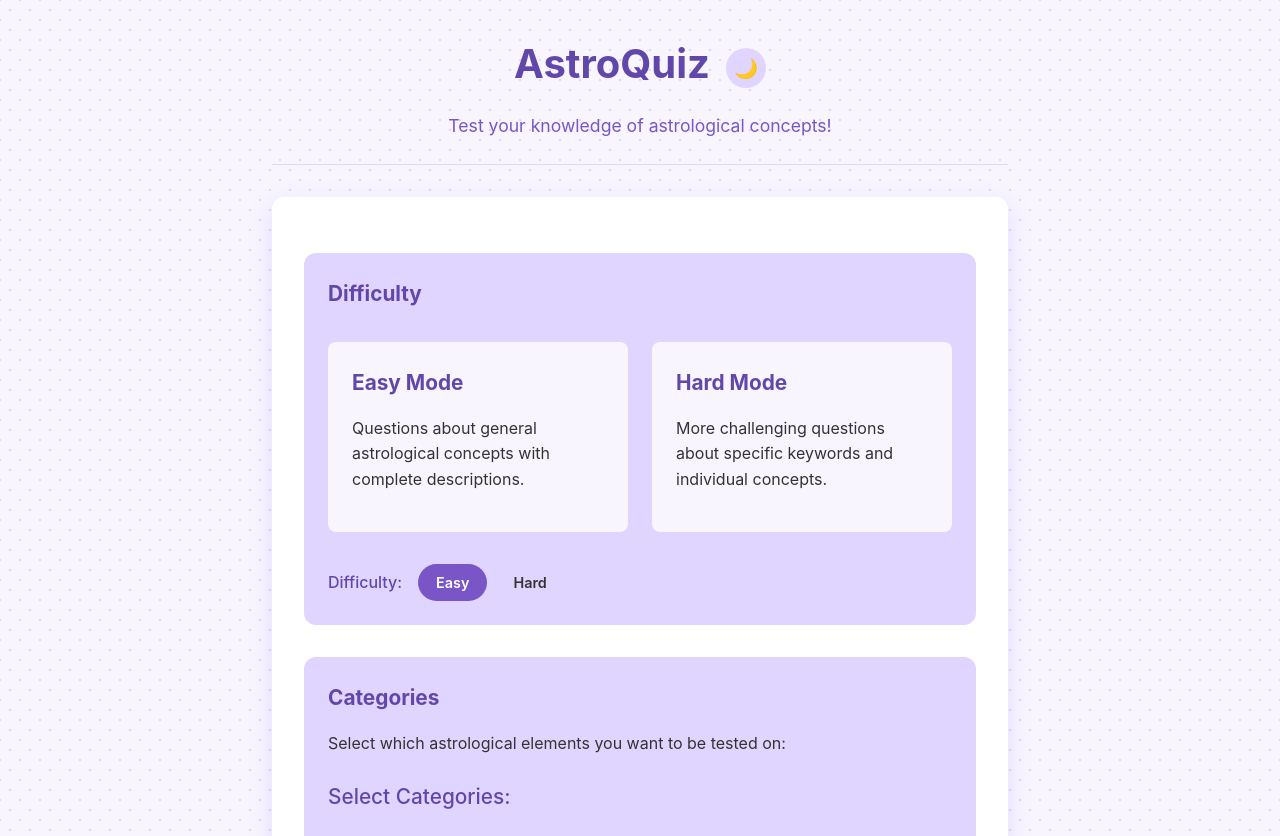
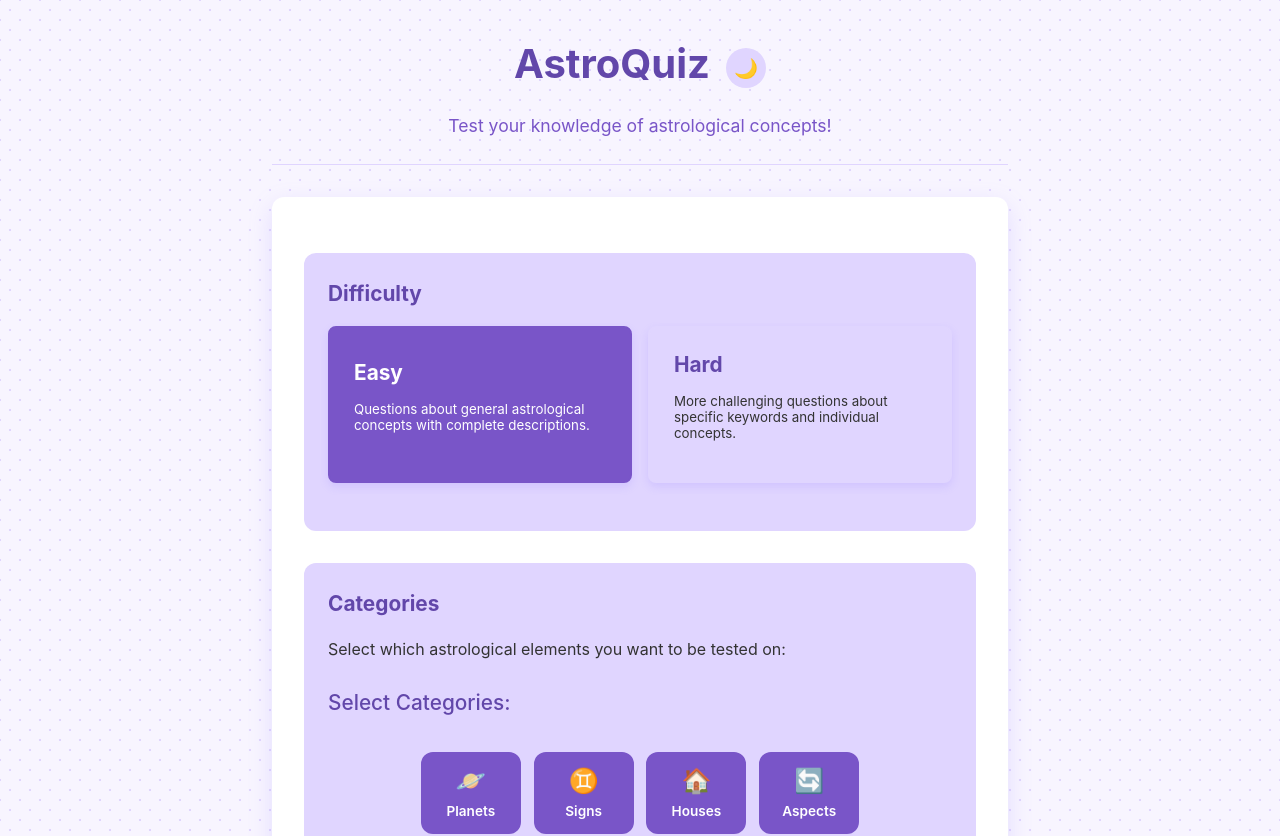
Before and after one commit to jmkawooya/AstroQuiz, a React (Vite) app: page / in a window 1280 px wide. Shown: the top 836 px of the page. Built offline with nearby package versions, Linux system fonts and the light colour scheme.

Commit message:
Improve difficulty selection UI: Transform description cards into clickable buttons, match styling with category selector, fix dark mode text readability, and simplify mode labels

```diff
--- a/src/App.css
+++ b/src/App.css
@@ -408,44 +408,6 @@ body {
   }
 }
 
-/* Mode selector */
-.mode-selector {
-  display: flex;
-  align-items: center;
-  gap: 1rem;
-}
-
-.mode-label {
-  font-weight: 500;
-  color: var(--text-secondary);
-}
-
-.mode-options {
-  display: flex;
-  gap: 0.5rem;
-}
-
-.mode-button {
-  background-color: var(--bg-tertiary);
-  color: var(--text-primary);
-  border: 2px solid transparent;
-  padding: 0.5rem 1rem;
-  border-radius: 50px;
-  font-size: 0.9rem;
-  font-weight: 600;
-  cursor: pointer;
-  transition: all 0.2s;
-}
-
-.mode-button.active {
-  background-color: var(--accent-primary);
-  color: #fff;
-}
-
-.mode-button:hover:not(.active) {
-  background-color: var(--option-hover-bg);
-}
-
 /* Quiz info header */
 .quiz-header .info {
   display: flex;
@@ -469,23 +431,50 @@ body {
 }
 
 .mode-descriptions {
-  display: flex;
-  gap: 1.5rem;
-  margin: 2rem 0;
+  display: grid;
+  grid-template-columns: 1fr 1fr;
+  gap: 1rem;
+  margin-bottom: 1.5rem;
 }
 
 .mode-description-card {
-  flex: 1;
-  background-color: var(--option-bg);
+  background-color: var(--bg-tertiary);
+  border: 2px solid var(--option-border);
+  border-radius: 8px;
   padding: 1.5rem;
-  border-radius: 8px;
+  box-shadow: 0 4px 8px var(--shadow-color);
+  cursor: pointer;
+  transition: all 0.2s ease;
   text-align: left;
+  width: 100%;
+  display: block;
+  font-family: inherit;
+  color: var(--text-primary);
+}
+
+.mode-description-card.active {
+  border-color: var(--accent-primary);
+  background-color: var(--accent-primary);
+  color: #fff;
+}
+
+.mode-description-card.active h3 {
+  color: #fff;
+}
+
+.mode-description-card.active p {
+  color: #fff;
+}
+
+.mode-description-card:hover:not(.active) {
+  background-color: var(--option-hover-bg);
+  border-color: var(--option-hover-border);
 }
 
 .mode-description-card h3 {
   color: var(--text-secondary);
-  margin-bottom: 1rem;
-  font-size: 1.3rem;
+  margin-bottom: 0.5rem;
+  font-size: 1.2rem;
 }
 
 .mode-description-card .example {
@@ -538,7 +527,8 @@ body {
 /* Responsive adjustments */
 @media (max-width: 768px) {
   .mode-descriptions {
-    flex-direction: column;
+    grid-template-columns: 1fr;
+    gap: 1rem;
   }
 
   .mode-selector {
@@ -670,10 +660,24 @@ body {
   display: flex;
   flex-direction: column;
   gap: 1.5rem;
-  margin-bottom: 1.5rem;
-  padding: 1.5rem;
-  background-color: var(--bg-tertiary);
-  border-radius: 12px;
+  margin-top: 2rem;
+  width: 100%;
+}
+
+.quiz-config-container .mode-descriptions {
+  margin-bottom: 0;
+}
+
+.quiz-config-container .mode-description-card {
+  padding: 1rem;
+}
+
+.quiz-config-container .mode-description-card h3 {
+  font-size: 1rem;
+}
+
+.quiz-config-container .mode-description-card p {
+  font-size: 0.9rem;
 }
 
 /* Responsive adjustments */
--- a/src/components/ModeSelector.tsx
+++ /dev/null
@@ -1,34 +0,0 @@
-import { QuizMode } from '../utils/quizGenerator';
-
-interface ModeSelectorProps {
-  mode: QuizMode;
-  onModeChange: (mode: QuizMode) => void;
-}
-
-const ModeSelector: React.FC<ModeSelectorProps> = ({ mode, onModeChange }) => {
-  return (
-    <div className="mode-selector">
-      <div className="mode-label">Difficulty:</div>
-
-      <div className="mode-options">
-        <button
-          className={`mode-button ${mode === 'easy' ? 'active' : ''}`}
-          onClick={() => onModeChange('easy')}
-          aria-pressed={mode === 'easy'}
-        >
-          Easy
-        </button>
-
-        <button
-          className={`mode-button ${mode === 'hard' ? 'active' : ''}`}
-          onClick={() => onModeChange('hard')}
-          aria-pressed={mode === 'hard'}
-        >
-          Hard
-        </button>
-      </div>
-    </div>
-  );
-};
-
-export default ModeSelector;
--- a/src/components/Quiz.tsx
+++ b/src/components/Quiz.tsx
@@ -1,7 +1,6 @@
 import { useState, useEffect } from 'react';
 import { generateQuiz, QuizQuestion, QuizMode } from '../utils/quizGenerator';
 import QuizCard from './QuizCard';
-import ModeSelector from './ModeSelector';
 import CategorySelector, { QuizCategory } from './CategorySelector';
 
 // Interface to track user answers
@@ -98,18 +97,22 @@ const Quiz: React.FC = () => {
           <div className="quiz-option-section">
             <h3>Difficulty</h3>
             <div className="mode-descriptions">
-              <div className="mode-description-card">
-                <h3>Easy Mode</h3>
+              <button
+                className={`mode-description-card ${mode === 'easy' ? 'active' : ''}`}
+                onClick={() => handleModeChange('easy')}
+                aria-pressed={mode === 'easy'}
+              >
+                <h3>Easy</h3>
                 <p>Questions about general astrological concepts with complete descriptions.</p>
-              </div>
-              <div className="mode-description-card">
-                <h3>Hard Mode</h3>
+              </button>
+              <button
+                className={`mode-description-card ${mode === 'hard' ? 'active' : ''}`}
+                onClick={() => handleModeChange('hard')}
+                aria-pressed={mode === 'hard'}
+              >
+                <h3>Hard</h3>
                 <p>More challenging questions about specific keywords and individual concepts.</p>
-              </div>
-            </div>
-
-            <div className="selector-container">
-              <ModeSelector mode={mode} onModeChange={handleModeChange} />
+              </button>
             </div>
           </div>
 
@@ -183,7 +186,24 @@ const Quiz: React.FC = () => {
 
         <div className="end-actions">
           <div className="quiz-config-container">
-            <ModeSelector mode={mode} onModeChange={handleModeChange} />
+            <div className="mode-descriptions">
+              <button
+                className={`mode-description-card ${mode === 'easy' ? 'active' : ''}`}
+                onClick={() => handleModeChange('easy')}
+                aria-pressed={mode === 'easy'}
+              >
+                <h3>Easy</h3>
+                <p>Questions about general astrological concepts with complete descriptions.</p>
+              </button>
+              <button
+                className={`mode-description-card ${mode === 'hard' ? 'active' : ''}`}
+                onClick={() => handleModeChange('hard')}
+                aria-pressed={mode === 'hard'}
+              >
+                <h3>Hard</h3>
+                <p>More challenging questions about specific keywords and individual concepts.</p>
+              </button>
+            </div>
             <CategorySelector
               selectedCategories={selectedCategories}
               onCategoriesChange={handleCategoriesChange}
```
